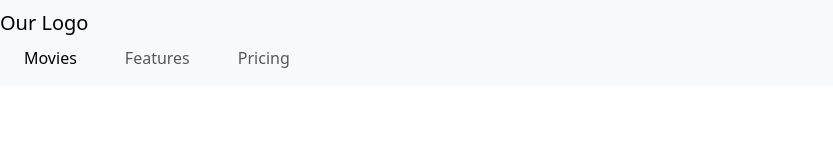
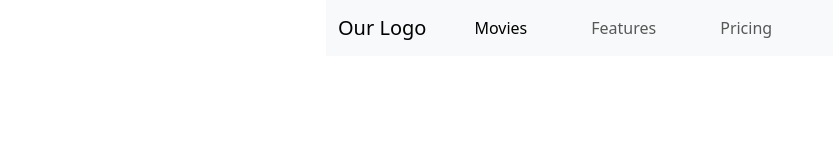
Before and after one commit to Mike111222/theMoviesMaze, a website built with webpack: page src/index.html in a window 1280 px wide. Shown: the whole page, without its empty margins (0-833 px from the left). Built offline with nearby package versions, Linux system fonts and the light colour scheme.

Commit message:
Center align navbar

```diff
--- a/src/index.html
+++ b/src/index.html
@@ -21,9 +21,11 @@
 <!-- the header and navbar -->
 
 <header>
+  <div class="row justify-content-center">
+    <div class="col-6">
       <nav class="navbar navbar-expand-lg bg-body-tertiary">
-    <div class="raw">
-      <div class="col-6">
+        <div class="container-fluid justify-content-center">
+
               <a class="navbar-brand" href="#"><img src="" alt="">Our Logo</a>
               <button class="navbar-toggler" type="button" data-bs-toggle="collapse" data-bs-target="#navbarNav"
                 aria-controls="navbarNav" aria-expanded="false" aria-label="Toggle navigation">
@@ -31,20 +33,24 @@
               </button>
               <div class="collapse navbar-collapse" id="navbarNav">
                 <ul class="navbar-nav">
-            <li class="nav-item mx-3">
+                  <li class="nav-item mx-4">
                     <a class="nav-link active" aria-current="page" href="#">Movies</a>
                   </li>
-            <li class="nav-item mx-3">
+                  <li class="nav-item mx-4">
                     <a class="nav-link" href="#">Features</a>
                   </li>
-            <li class="nav-item mx-3">
+                  <li class="nav-item mx-4">
                     <a class="nav-link" href="#">Pricing</a>
                   </li>
                 </ul>
+
           </div>
         </div>
+
+      </nav>
     </div>
-  </nav>
+  </div>
+
 </header>
 
 <body>
```
Lines whose indentation alone changed are shown as unchanged.
